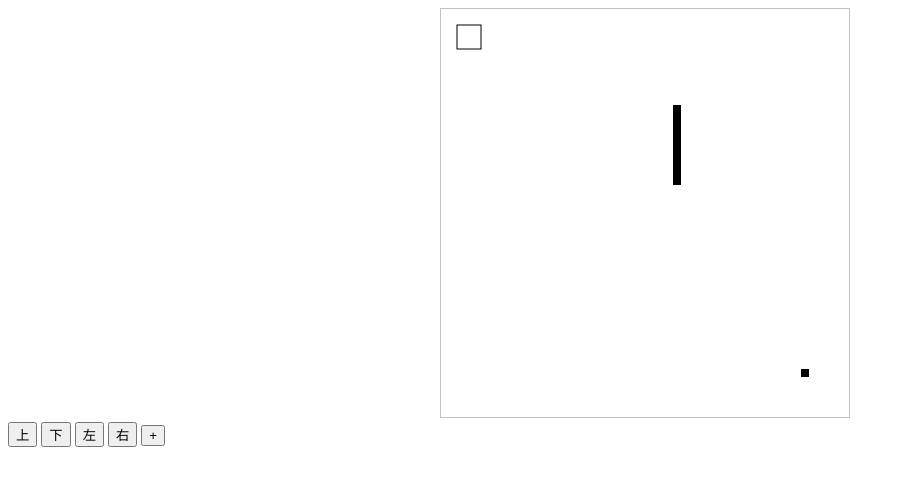
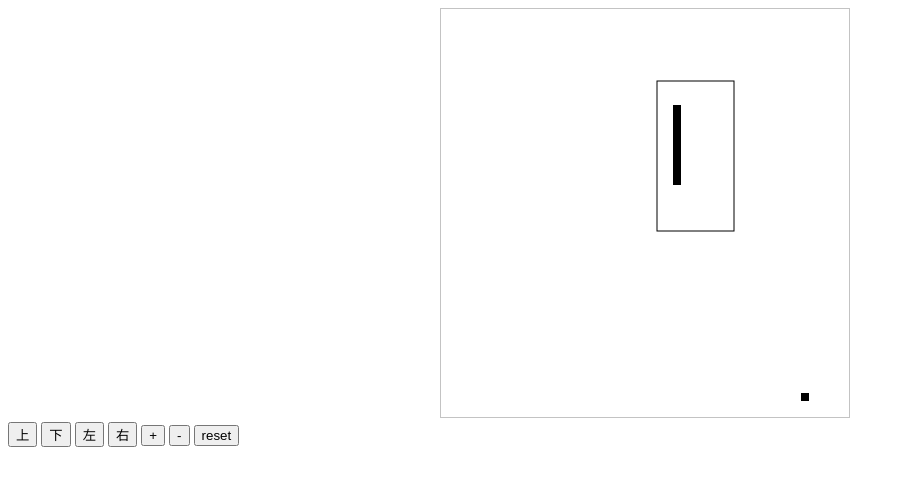
Before and after one commit to TikennyS/Retro-Snaker, a plain HTML site: page Retro_Snaker2.html in a window 1280 px wide. Shown: the whole page, without its empty margins (0-905 px from the left). Drawn offline with Linux system fonts and the light colour scheme.

Commit message:
add random obstacle size,reset control finsh level control

```diff
--- a/2.js
+++ b/2.js
@@ -6,12 +6,19 @@ var down=document.getElementById("2")
 var left=document.getElementById("3")
 var right=document.getElementById("4")
 var buttonA=document.getElementById("5")
+var buttonB=document.getElementById("6")
+var buttonreset=document.getElementById("7")
 
 var x=Math.ceil(Math.random()*30);
 var y=Math.ceil(Math.random()*40);
 
-var food;       //食物坐标
-var obstacle;   //障碍物坐标
+var foodx;       //食物坐标
+var foody;
+
+var obstaclex;   //障碍物坐标
+var obstacley;
+var obstaclewidth;
+var obstacleheight;
 
 var size=8;
 var length=10;  //初始长度
@@ -41,7 +48,7 @@ function move_snake(){
         if((1000/storage['2'])>storage['1']){
             storage['1']=(1000/storage['2']).toFixed(2);
         }
-        alert("GameOver!碰壁了!"+"当前速度："+(1000/storage['2']).toFixed(2)+"/s"+"\n"+"最高速:"+storage['1']+'/s'+storage['2']);
+        alert("GameOver!碰壁了!"+"当前速度："+(1000/storage['2']).toFixed(2)+"/s"+"\n"+"最高速:"+storage['1']+'/s');
         window.location.reload();
     }
    for(var i=0;i<map.length;i++){
@@ -70,34 +77,55 @@ function move_snake(){
     direction=3;});
    right.addEventListener("click", function() {
     direction=4;});
-    //level提高按钮
 
 
-   if((food*8)==x&&(food*8)==y){
+   if((foodx*8)==x&&(foody*8)==y){
        randomfood();
        length++;
    }
-   if(Math.abs(obstacle*8-x)<24&&Math.abs(obstacle*8-y)<24){
-       randomobstacle();
+   if(Math.abs(obstaclex*8-x)<24&&Math.abs(obstacley*8-y)<24){
        alert("GameOver!撞到障碍物了!"+"当前速度："+(1000/storage['2']).toFixed(2)+"/s"+"\n"+"最高速:"+storage['1']+'/s');
        window.location.reload();
    }
-
 }
  buttonA.addEventListener("click", function() {
-    storage['2']=storage['2']-20;
+    storage['2']=parseInt(storage['2'])-20;
+    if(parseInt(storage['2'])<20){
+    alert("已是最高难度，恭喜");
+    storage['2']=500;}
+    window.location.reload();;});
+ buttonB.addEventListener("click", function() {
+    storage['2']=parseInt(storage['2'])+20;
+    if(parseInt(storage['2'])>500){
+    alert("已是最低难度");
+    storage['2']=500;}
+    window.location.reload();});
+ buttonreset.addEventListener("click", function() {
+    storage['2']=500;
     window.location.reload() ;});
+
 function randomfood(){
-    food=Math.ceil(Math.random()*50);
+    foodx=Math.ceil(Math.random()*50);
+    foody=Math.ceil(Math.random()*50);
     cxt.fillStyle = "#000000";
     cxt.strokeStyle = "#000000";
-    cxt.fillRect(food*8,food*8,8,8);
+    cxt.fillRect(foodx*8,foody*8,8,8);
 }
 function randomobstacle(){
-    obstacle=Math.ceil(Math.random()*50);
+    console.log(obstaclex);
+    cxt.clearRect(obstaclex*8-1,obstacley*8-1,obstaclewidth+2,obstacleheight+2);
+    obstaclex=Math.ceil(Math.random()*50);
+    obstacley=Math.ceil(Math.random()*50);
+    obstaclewidth=Math.ceil(Math.random()*150);
+    obstacleheight=Math.ceil(Math.random()*150);
+
+    if(obstaclewidth<=16)
+       obstaclewidth=obstaclewidth*8;
+    if(obstacleheight<=16)
+       obstacleheight=obstacleheight*8;
     cxt.strokeStyle = "#000000";
-    cxt.strokeRect(obstacle*8,obstacle*8,24,24);
+    cxt.strokeRect(obstaclex*8,obstacley*8,obstaclewidth,obstacleheight);
 }
 randomfood();
-randomobstacle();
-interval = window.setInterval(move_snake,storage['2']);
+window.setInterval(randomobstacle,5*storage['2']);
+window.setInterval(move_snake,storage['2']);
--- a/Retro_Snaker2.html
+++ b/Retro_Snaker2.html
@@ -27,6 +27,10 @@
 </button>
 <button id="5">+
 </button>
+<button id="6">-
+</button>
+<button id="7">reset
+</button>
 <script src="2.js">
 </script>
 </body>
```
